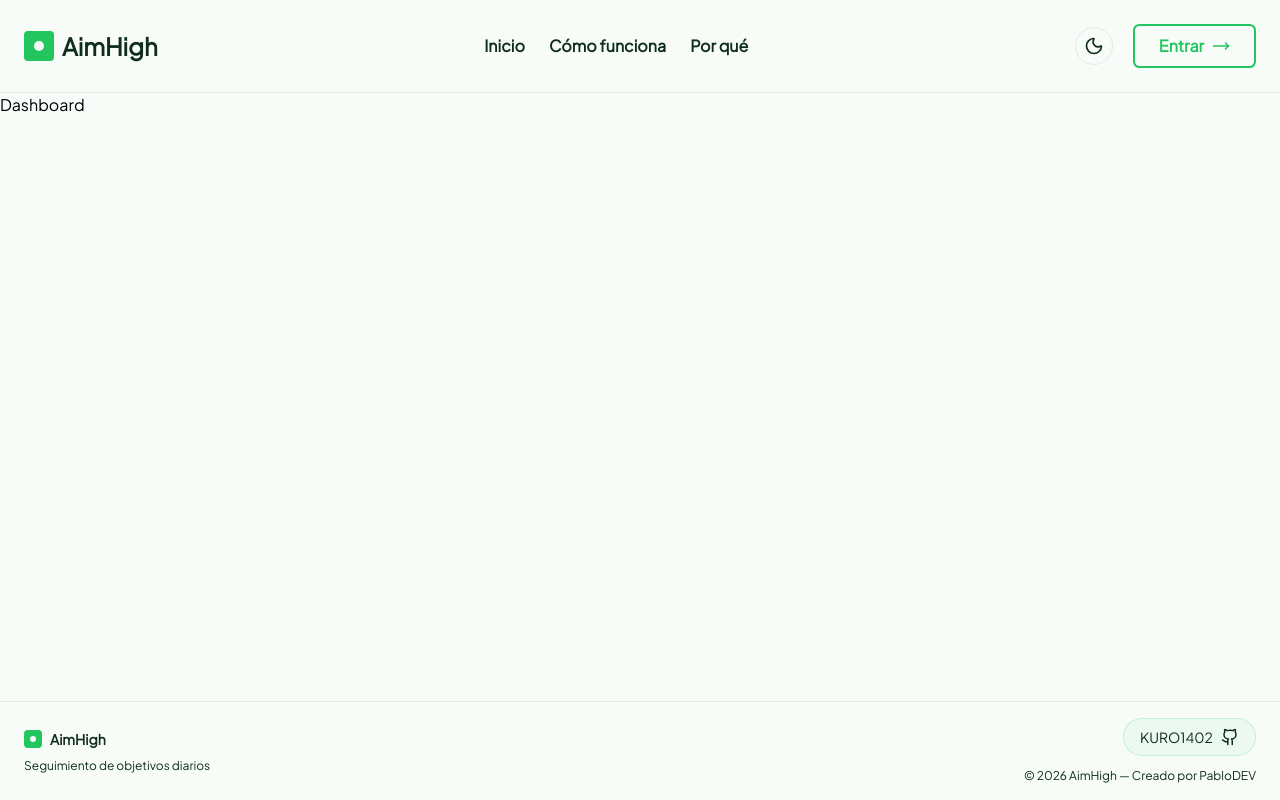
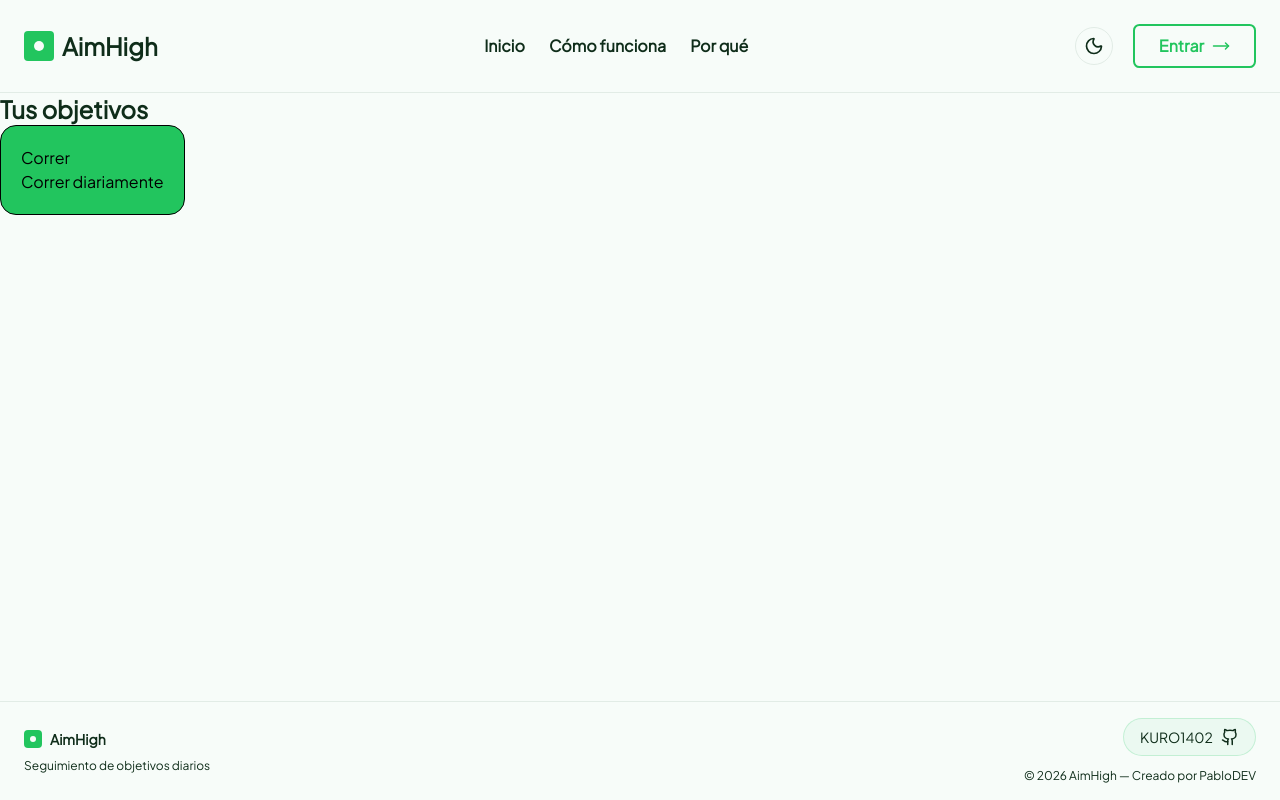
Before and after one commit to KURO1402/checklist-goals, a Vue app in the folder view/: page /dashboard in a window 1280 px wide. Built offline with nearby package versions, Linux system fonts and the light colour scheme; sample sign-in values are in the browser's storage.

Commit message:
Pequeño avanze del dasboard

```diff
--- /dev/null
+++ b/view/src/components/ui/MyGoalCard.vue
@@ -0,0 +1,15 @@
+<script setup>
+defineProps({
+    nombre: String,
+    descripcion: String
+})
+</script>
+<template>
+    <div class="border bg-primary p-5 rounded-2xl">
+        <p>{{ nombre }}</p>
+        <p>{{ descripcion }}</p>
+        <div>
+
+        </div>
+    </div>
+</template>
--- a/view/src/views/private/Dashboard.vue
+++ b/view/src/views/private/Dashboard.vue
@@ -1,7 +1,27 @@
 <script setup>
+    import MyGoalCard from "../../components/ui/MyGoalCard.vue";
+    import {ref} from "vue";
+    const objetivos = ref([
+        {
+            id: 1,
+            nombreObjetivo: "Correr",
+            descripcionObjetivo: "Correr diariamente"
+        }
+    ]);
+    const objetivo = ref({
+        id: 0,
+        nombreObjetivo: "",
+        decripcionObjetivo: ""
+    })
 </script>
 <template>
     <div>
-        <h1>Dashboard</h1>
+        <h2 class="text-text font-bold text-2xl">Tus objetivos</h2>
+    </div>
+    <div v-if="objetivos.length === 0">
+        <span>Aun no tienes objetivos</span>
+    </div>
+    <div class="flex">
+        <MyGoalCard v-for="obj in objetivos" :key="obj.id" :nombre="obj.nombreObjetivo" :descripcion="obj.descripcionObjetivo"/>
     </div>
 </template>
```
